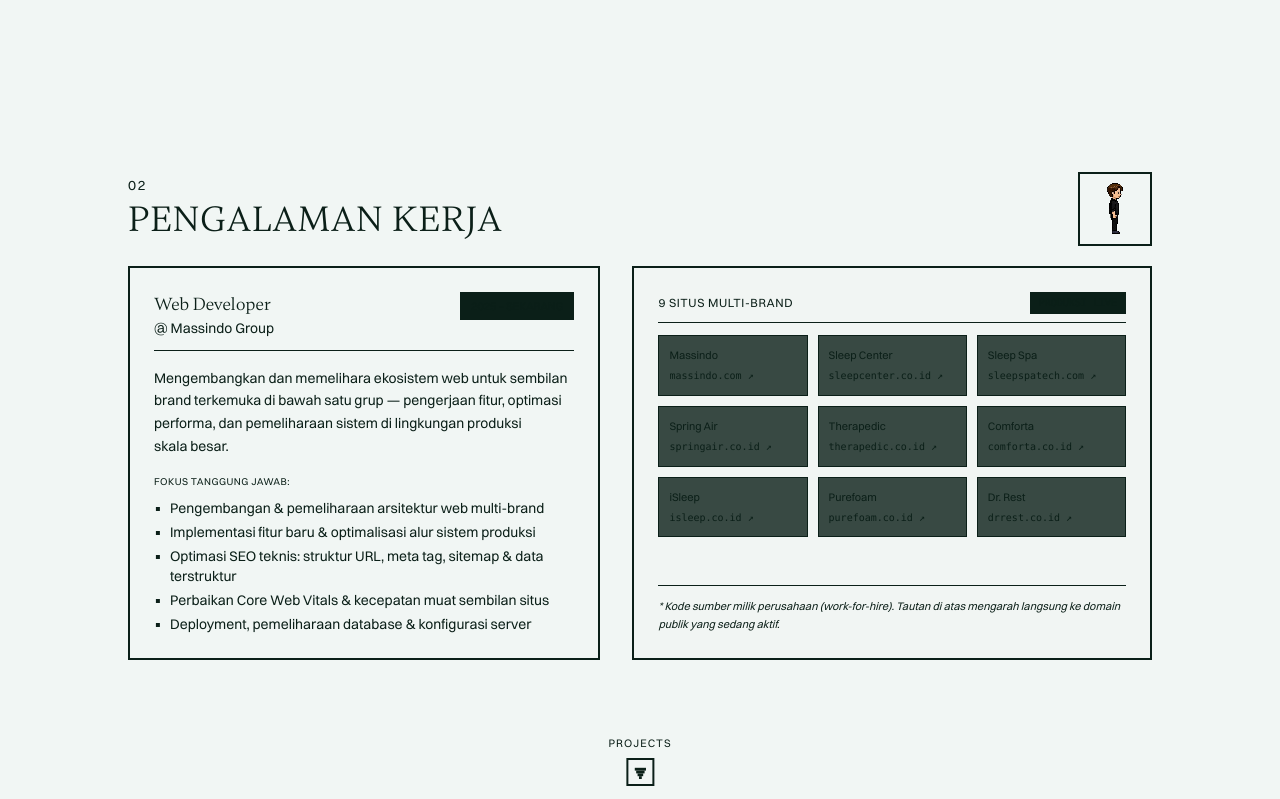
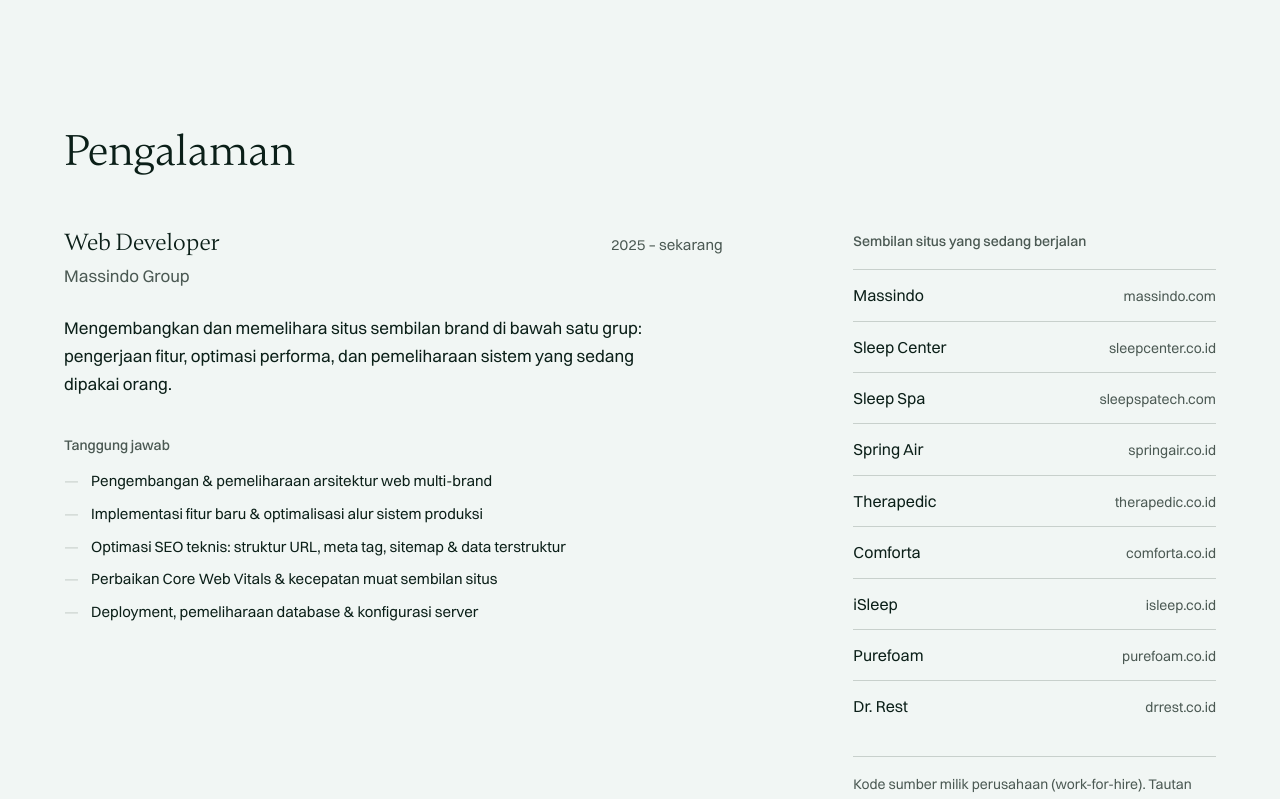
Before and after one commit to dvdadriel/Porto_DvdAdriel, a React (Vite) app: page / in a window 1280 px wide. Shown: the part 1600-2399 px from the top of the page. Built offline with nearby package versions, Linux system fonts and the light colour scheme.

Commit message:
Pengalaman: sembilan situs sebagai dinding daftar

```diff
--- a/src/data/translations.js
+++ b/src/data/translations.js
@@ -29,12 +29,12 @@
     },
     work: {
       sectionNum: '02',
-      title: 'PENGALAMAN KERJA',
+      title: 'Pengalaman',
       role: 'Web Developer',
       company: 'Massindo Group',
-      period: '2025 – SEKARANG',
-      summary: 'Mengembangkan dan memelihara ekosistem web untuk sembilan brand terkemuka di bawah satu grup — pengerjaan fitur, optimasi performa, dan pemeliharaan sistem di lingkungan produksi skala besar.',
-      focusTitle: 'FOKUS TANGGUNG JAWAB:',
+      period: '2025 – sekarang',
+      summary: 'Mengembangkan dan memelihara situs sembilan brand di bawah satu grup: pengerjaan fitur, optimasi performa, dan pemeliharaan sistem yang sedang dipakai orang.',
+      focusTitle: 'Tanggung jawab',
       duties: [
         'Pengembangan & pemeliharaan arsitektur web multi-brand',
         'Implementasi fitur baru & optimalisasi alur sistem produksi',
@@ -42,8 +42,7 @@
         'Perbaikan Core Web Vitals & kecepatan muat sembilan situs',
         'Deployment, pemeliharaan database & konfigurasi server',
       ],
-      sitesTitle: '9 SITUS MULTI-BRAND',
-      sitesBadge: 'PRODUKSI LIVE',
+      sitesTitle: 'Sembilan situs yang sedang berjalan',
       note: 'Kode sumber milik perusahaan (work-for-hire). Tautan di atas mengarah langsung ke domain publik yang sedang aktif.',
     },
     projects: {
@@ -222,12 +221,12 @@
     },
     work: {
       sectionNum: '02',
-      title: 'WORK EXPERIENCE',
+      title: 'Experience',
       role: 'Web Developer',
       company: 'Massindo Group',
-      period: '2025 – PRESENT',
-      summary: 'Developing and maintaining the multi-brand digital ecosystem for nine renowned brands under one group — implementing production features, server configs, and long-term system maintenance.',
-      focusTitle: 'CORE RESPONSIBILITIES:',
+      period: '2025 – present',
+      summary: 'Building and maintaining the websites of nine brands under one group: shipping features, tuning performance, and keeping systems running while people use them.',
+      focusTitle: 'Responsibilities',
       duties: [
         'Development & maintenance of multi-brand web architectures',
         'Implementing production features & optimizing live system workflows',
@@ -235,8 +234,7 @@
         'Core Web Vitals & page load improvements across nine sites',
         'Deployment, database maintenance & server configuration',
       ],
-      sitesTitle: '9 MULTI-BRAND SITES',
-      sitesBadge: 'LIVE PRODUCTION',
+      sitesTitle: 'Nine sites currently running',
       note: 'Proprietary company code (work-for-hire). Links above point directly to live public websites.',
     },
     projects: {
--- a/src/sections/ProfessionalWork.jsx
+++ b/src/sections/ProfessionalWork.jsx
@@ -1,115 +1,96 @@
 import React from 'react'
-import PixelCharacter from '../components/PixelCharacter.jsx'
-import ShuffleText from '../components/ShuffleText.jsx'
-import SectionDownArrow from '../components/SectionDownArrow.jsx'
 import { useLanguage } from '../context/LanguageContext.jsx'
 import { work } from '../data/work.js'
 
+/**
+ * Pengalaman kerja, dan sembilan situs sebagai satu dinding.
+ *
+ * Sembilan kartu logo akan jadi tambal sulam sembilan identitas yang saling
+ * berebut; sembilan baris berhairline terbaca sebagai satu daftar milik satu
+ * orang. Yang penting di sini bukan brand-nya — tapi bahwa kesembilannya hidup
+ * dan bisa diklik sekarang juga.
+ *
+ * Domainnya ditulis lengkap, bukan disembunyikan di balik kata "kunjungi":
+ * domain yang terlihat bisa diperiksa orang tanpa harus mengkliknya dulu.
+ */
 export default function ProfessionalWork() {
   const { t } = useLanguage()
-  const currentWork = work[0]
+  const clients = work[0].clients
 
   return (
     <section
       id="work"
-      className="min-h-screen lg:h-screen snap-start snap-always flex flex-col justify-center px-4 sm:px-8 lg:px-16 max-w-6xl mx-auto pt-16 pb-8 relative overflow-hidden"
+      className="mx-auto w-full max-w-[1360px] px-6 py-24 sm:px-10 sm:py-32 lg:px-16"
     >
-      <div className="flex items-center justify-between gap-4 mb-3 sm:mb-5">
-        <div>
-          <p className="font-pixel text-[12px] sm:text-[14px] text-sand tracking-widest">{t.work.sectionNum}</p>
-          <h2 className="font-pixel text-[20px] sm:text-[30px] md:text-[36px] text-copper leading-[1.3] tracking-wide">
-            <ShuffleText text={t.work.title} key={t.work.title} />
-          </h2>
+      <h2>{t.work.title}</h2>
+
+      <div className="mt-14 grid grid-cols-1 gap-12 lg:grid-cols-12 lg:gap-8">
+        <div className="lg:col-span-7">
+          {/* Peran dan periode satu baris: keduanya adalah fakta yang sama
+              pentingnya, dan memisahnya jadi dua blok hanya menambah jarak. */}
+          <div className="prose-measure flex flex-wrap items-baseline justify-between gap-x-6 gap-y-1">
+            <h3 style={{ fontSize: 'var(--text-h3)' }}>{t.work.role}</h3>
+            <p className="numeric text-[0.9375rem]" style={{ color: 'var(--color-ink-soft)' }}>
+              {t.work.period}
+            </p>
           </div>
-        <div
-          className="hidden sm:flex border-2 border-copper bg-surface p-2 items-center justify-center shrink-0"
-          style={{ boxShadow: '3px 3px 0 var(--color-shadow)' }}
-        >
-          <PixelCharacter action="walking" size={54} />
-        </div>
-      </div>
-
-      {/* Tanpa items-start: itulah yang membuat kedua kartu tingginya beda. Grid item
-          meregang penuh secara default, jadi keduanya ikut kartu tertinggi. */}
-      <div className="grid lg:grid-cols-[1fr_1.1fr] gap-6 lg:gap-8">
-        {/* Kolom Kiri: Role & Summary */}
-        <div
-          className="border-2 border-copper bg-surface p-4 sm:p-6"
-          style={{ boxShadow: '4px 4px 0 var(--color-shadow)' }}
-        >
-          <div className="flex flex-wrap items-baseline justify-between gap-2 border-b border-copper/40 pb-3">
-            <div>
-              <h3 className="font-pixel text-[14px] sm:text-[18px] text-cream">
-                {t.work.role}
-              </h3>
-              <p className="text-sand text-sm mt-1">@ {t.work.company}</p>
-            </div>
-            <span className="font-pixel text-[10px] sm:text-[11px] bg-ink px-2.5 py-1 text-copper border border-copper/60">
-              {t.work.period}
-            </span>
-          </div>
-
-          <p className="mt-4 text-xs sm:text-sm text-cream/85 leading-relaxed font-normal">
-            {t.work.summary}
+          <p className="mt-1 text-[1.0625rem]" style={{ color: 'var(--color-ink-soft)' }}>
+            {t.work.company}
           </p>
 
-          <div className="mt-4 space-y-2">
-            <p className="font-pixel text-[10px] text-sand tracking-wider">
+          <p className="prose-measure mt-6">{t.work.summary}</p>
+
+          <h4 className="mt-9 text-[0.875rem] font-medium" style={{ color: 'var(--color-ink-soft)' }}>
             {t.work.focusTitle}
-            </p>
-            <ul className="space-y-1 text-xs sm:text-sm text-cream/80">
+          </h4>
+          <ul className="prose-measure mt-3 space-y-2">
             {t.work.duties.map((d) => (
-                <li key={d} className="flex items-start gap-2">
-                  <span className="text-copper">▪</span>
+              <li key={d} className="flex text-[0.9375rem]">
+                <span aria-hidden="true" className="mr-3" style={{ color: 'var(--color-rule)' }}>
+                  —
+                </span>
                 <span>{d}</span>
               </li>
             ))}
           </ul>
         </div>
-        </div>
 
-        {/* Kolom Kanan: 9 Multi-brand Sites */}
-        <div
-          className="border-2 border-copper bg-surface/70 p-4 sm:p-6 flex flex-col"
-          style={{ boxShadow: '4px 4px 0 var(--color-shadow)' }}
-        >
-          <div className="flex items-center justify-between mb-3 border-b border-copper/40 pb-2">
-            <span className="font-pixel text-[11px] sm:text-[12px] text-sand tracking-wider">
+        <div className="lg:col-span-4 lg:col-start-9">
+          <h4 className="text-[0.875rem] font-medium" style={{ color: 'var(--color-ink-soft)' }}>
             {t.work.sitesTitle}
-            </span>
-            <span className="text-[10px] font-mono text-sand/75 bg-ink px-2 py-0.5 border border-copper/50">
-              {t.work.sitesBadge}
-            </span>
-          </div>
+          </h4>
 
-          <div className="grid grid-cols-2 sm:grid-cols-3 gap-2.5">
-            {currentWork.clients.map((c) => (
+          <ul className="mt-4">
+            {clients.map((c) => (
+              <li key={c.brand}>
                 <a
-                key={c.brand}
                   href={c.url}
                   target="_blank"
                   rel="noopener noreferrer"
-                className="group block border border-copper/70 bg-ink/80 p-2 sm:p-2.5 transition-all hover:-translate-y-0.5 hover:border-copper hover:bg-ink"
-                style={{ boxShadow: '2px 2px 0 var(--color-shadow)' }}
+                  className="group rule-t flex items-baseline justify-between gap-4 py-3 transition-colors duration-200"
                 >
-                <span className="block font-pixel text-[10px] sm:text-[11px] text-cream group-hover:text-copper truncate">
-                  {c.brand}
-                </span>
-                <span className="block mt-1 text-[9px] sm:text-[10px] text-sand/70 truncate font-mono">
-                  {c.url.replace('https://', '')} ↗
+                  <span className="text-[1rem]">{c.brand}</span>
+                  {/* Domain bergeser saat hover — satu-satunya gerak di daftar
+                      ini, dan dia menjawab aksi, bukan menyambut scroll. */}
+                  <span
+                    className="text-[0.875rem] transition-transform duration-200 ease-out group-hover:translate-x-1"
+                    style={{ color: 'var(--color-ink-soft)' }}
+                  >
+                    {c.url.replace('https://', '')}
                   </span>
                 </a>
+              </li>
             ))}
-          </div>
+          </ul>
 
-          <p className="mt-auto pt-3 text-[11px] text-cream/60 leading-relaxed italic border-t border-copper/30">
-            * {t.work.note}
+          <p
+            className="rule-t mt-6 pt-4 text-[0.875rem] leading-relaxed"
+            style={{ color: 'var(--color-ink-soft)' }}
+          >
+            {t.work.note}
           </p>
         </div>
       </div>
-
-      {/* Down Arrow Indicator to Projects */}
-      <SectionDownArrow targetId="projects" label="PROJECTS" />
     </section>
   )
 }
```
Lines whose indentation alone changed are shown as unchanged.
